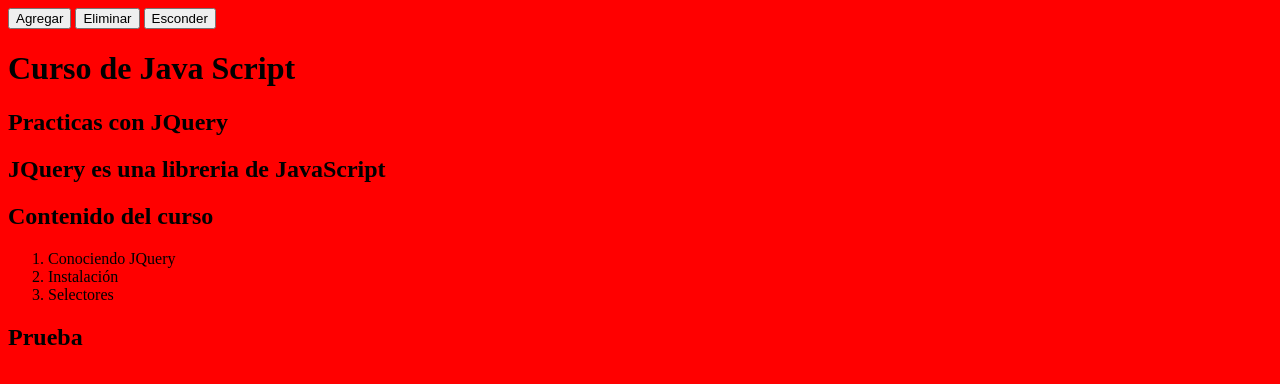
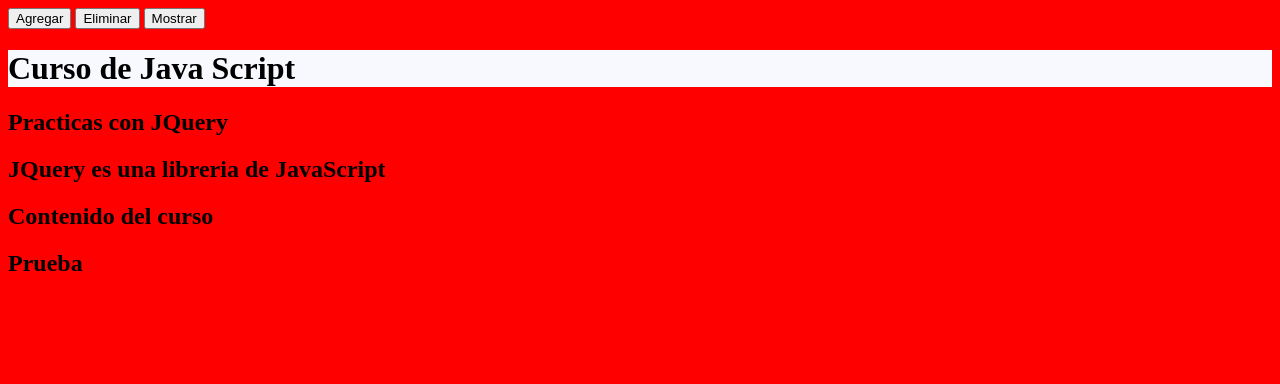
Before and after one commit to Victorp96/JavaScript-Nivel-3, a plain HTML site: page Clase 2/clase2_2.html in a window 1280 px wide. Both pictures are taken after a click on the button "Esconder". Drawn offline with Linux system fonts and the light colour scheme.

Commit message:
commit 2 clase 2

```diff
--- a/Clase 2/clase2_2.html
+++ b/Clase 2/clase2_2.html
@@ -9,7 +9,7 @@
     <input type="button" id="agregar" value="Agregar" />
     <input type="button" id="eliminar" value="Eliminar" />
     <input type="button" id="esconder" value="Esconder" />
-    <h1>Curso de Java Script</h1>
+    <h1 style="background-color: ghostwhite">Curso de Java Script</h1>
     <h2>Practicas con JQuery</h2>
     <h2>JQuery es una libreria de JavaScript</h2>
     <h2 id="subtitulo">Contenido del curso</h2>
--- a/Clase 2/clase2_2.js
+++ b/Clase 2/clase2_2.js
@@ -15,7 +15,20 @@
 $("div h2").click(function(){
     console.log("hola Victor")
 })
+$("#esconder").click( function (){
+    //let x = $("ol");
+    if (this.value == "Esconder"){
+        $("ol").hide();
+        $("#esconder").val("Mostrar")
+    }else{
+        $("ol").show();
+        $("#esconder").val("Esconder")
+    }
+})
 $("#agregar").click(function(){
     let dato = prompt("Introduzca un texto:");
     $("ol").append("<li>"+dato+"</li>");
 })
+$("h1").click(function(){
+    $("h1").height($("h1").height()+10)
+})
```
